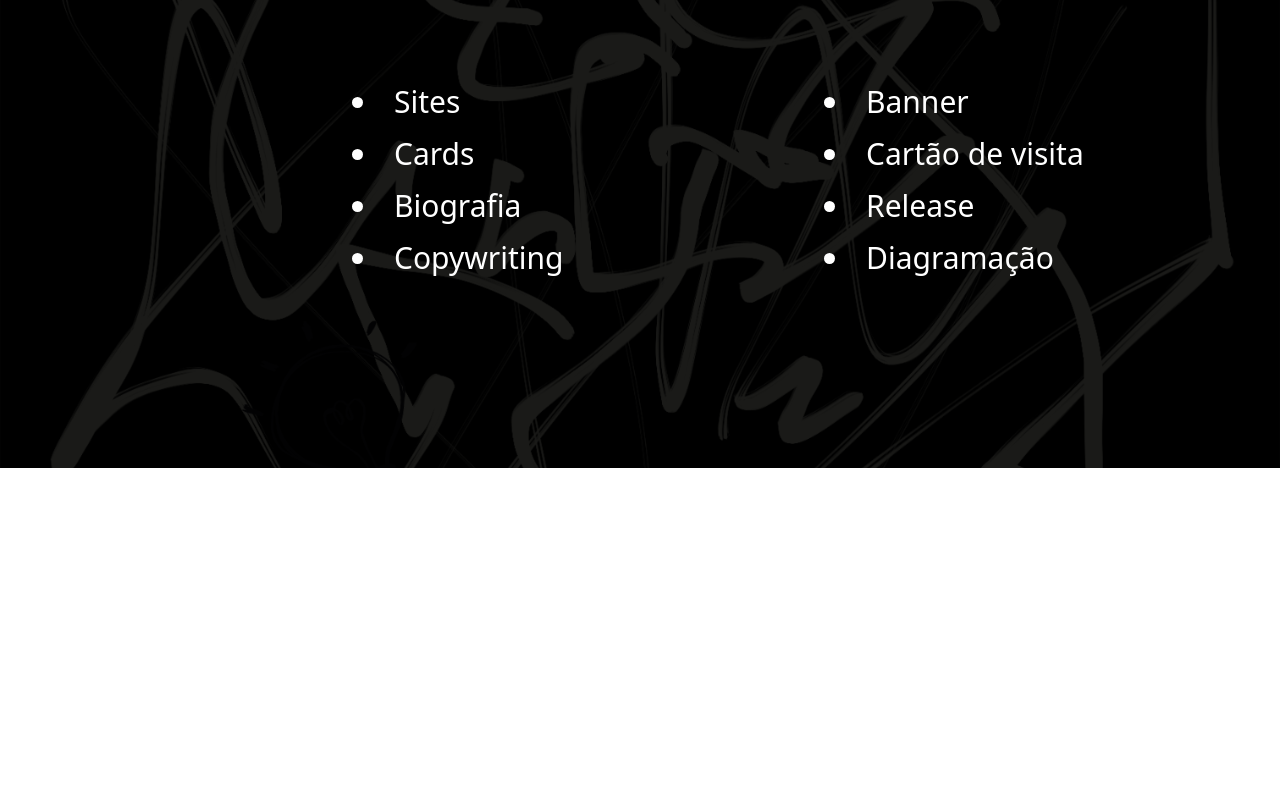
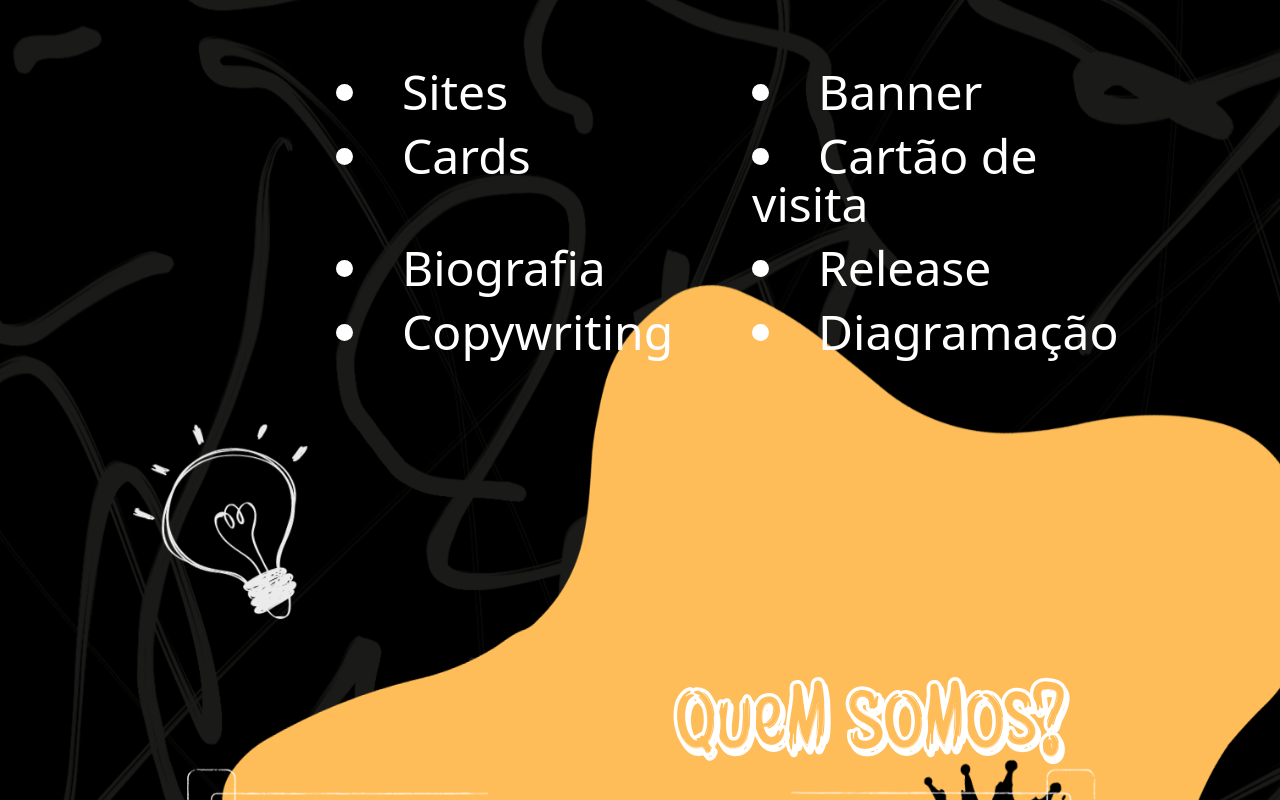
Before and after one commit to Antonio-Jr28/os-cria-cria, a React (Vite) app: page / in a window 1280 px wide. Shown: the part 820-1620 px from the top of the page. Before the commit the page ends 1288 px from the top, so only its background shows below. Built offline with nearby package versions, Linux system fonts and the light colour scheme.

Commit message:
adicionando background principal e adicionando titulos

```diff
--- a/src/App.tsx
+++ b/src/App.tsx
@@ -5,9 +5,20 @@ import Background from '../src/assets/banners/banner-1.png'
 import BackgroundTwo from '../src/assets/banners/banner-2.png'
 import BackgoundTree from '../src/assets/banners/banner-3.png'
 import { ServicesSection } from './components/services/section-services.component'
+import { Divider } from './components/ divider/divider.component'
 
 export const App = () => {
   const images = [Background, BackgroundTwo, BackgoundTree]
+  const services = [
+    'Sites',
+    'Banner',
+    'Cards',
+    'Cartão de visita',
+    'Biografia',
+    'Release',
+    'Copywriting',
+    'Diagramação',
+  ]
 
   return (
     <>
@@ -17,9 +28,13 @@ export const App = () => {
       <section>
         <Carousel images={images} />
       </section>
-      <section className="background-image h-[600px]">
-        <ServicesSection />
+      <section className="background-image h-[1600px]">
+        <ServicesSection services={services} />
       </section>
+
+      <div>
+        <Divider />
+      </div>
     </>
   )
 }
--- /dev/null
+++ b/src/components/ divider/divider.component.tsx
@@ -0,0 +1,3 @@
+export const Divider = () => {
+  return <div className="mt-80"></div>
+}
--- a/src/components/services/section-services.component.tsx
+++ b/src/components/services/section-services.component.tsx
@@ -1,17 +1,24 @@
-export const ServicesSection = () => {
+import React from 'react'
+import { Divider } from '../ divider/divider.component'
+
+interface ServicesSectionProps {
+  services: string[]
+}
+export const ServicesSection: React.FC<ServicesSectionProps> = ({
+  services,
+}) => {
   return (
-    <div className="pl-44 pt-10">
+    <div className="pl-44 pt-10 pr-32">
       <h1 className="text-bombing text-8xl text-white">Serviços</h1>
-      <ol className="grid md:grid-cols-2 gap-4 text-3xl pl-44 list-disc list-inside text-white pt-20">
-        <li>Sites</li>
-        <li>Banner</li>
-        <li>Cards</li>
-        <li>Cartão de visita</li>
-        <li>Biografia</li>
-        <li>Release</li>
-        <li>Copywriting</li>
-        <li>Diagramação</li>
+      <ol className="grid md:grid-cols-2 gap-4 text-5xl pl-40 list-disc list-inside text-white pt-16">
+        {services.map((service) => (
+          <li>{service}</li>
+        ))}
       </ol>
+      <Divider />
+      <h1 className="flex justify-end pr-20 text-bombing text-8xl text-white">
+        Quem Somos?
+      </h1>
     </div>
   )
 }
--- a/src/index.css
+++ b/src/index.css
@@ -3,7 +3,13 @@
 @import 'tailwindcss/utilities';
 
 .background-image {
-  background-image: url('./assets/backgrounds/background-servicos.svg');
+  background-image: url('./assets/backgrounds/banner-principal.svg');
+  background-size: cover;
+  background-position: center;
+}
+
+.background-image-skill {
+  background-image: url('./assets/backgrounds/skill.svg');
   background-size: cover;
   background-position: center;
 }
```
Also changed, not shown: src/assets/backgrounds/banner-principal.svg (added), src/assets/backgrounds/skill.svg (added).
